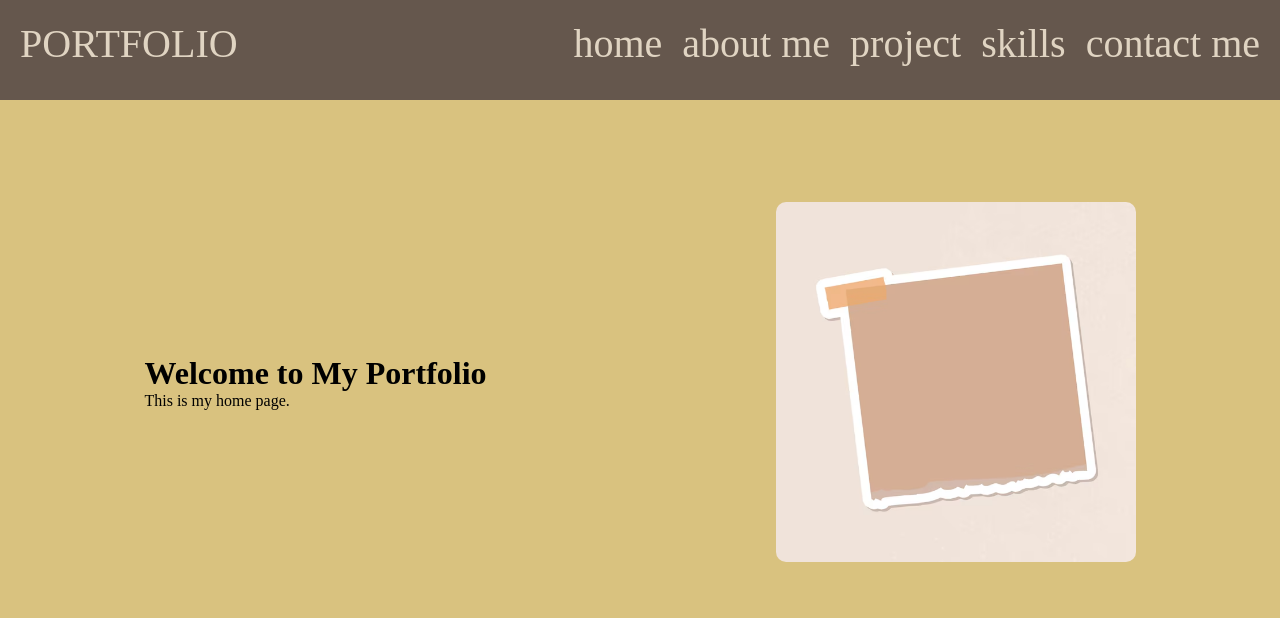
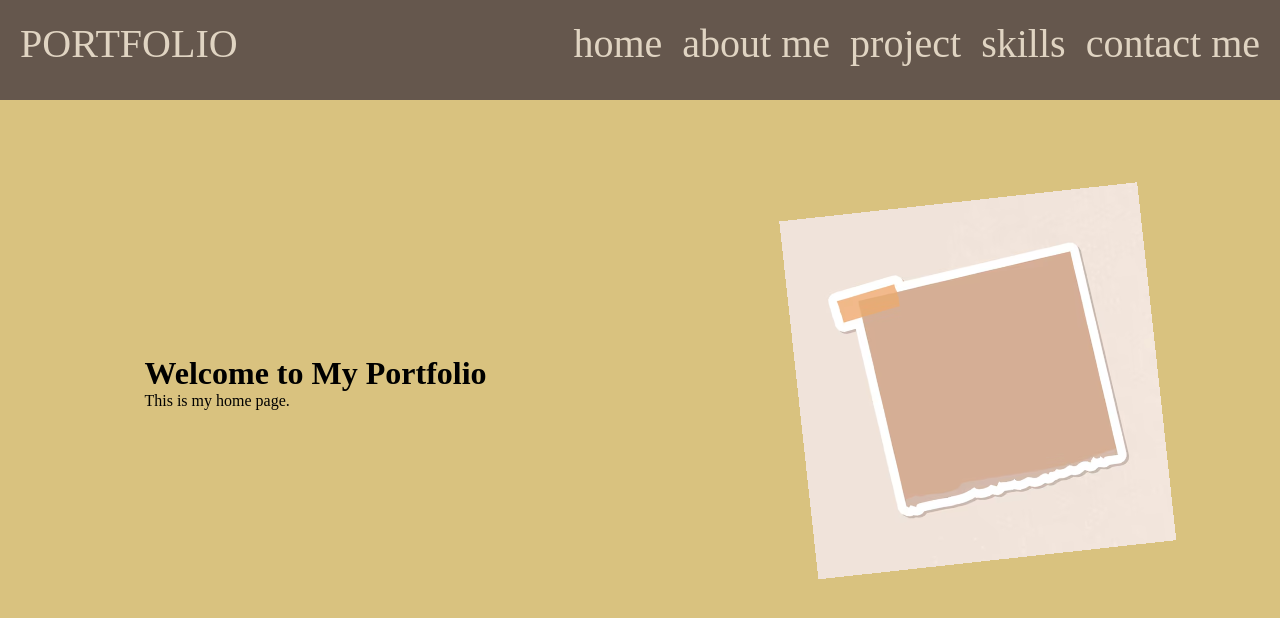
Before and after one commit to MeenakshiAM/portfolio, a React (Vite) app in the folder my-portfolio/: page / in a window 1280 px wide. Shown: the top 618 px of the page. Built offline with nearby package versions, Linux system fonts and the light colour scheme.

Commit message:
animation added

```diff
--- a/my-portfolio/src/index.css
+++ b/my-portfolio/src/index.css
@@ -42,10 +42,19 @@ body {
 }
 
 .profile {
-  width: 100%;
+  width: 90%;
   max-width: 360px;
   height: auto;
-  border-radius: 10px;
+  animation: swing ease-out 4s infinite alternate;
+  transform-origin: center -20px;
+}
+@keyframes swing {
+  0% {
+    transform: rotate(10deg);
+  }
+  100% {
+    transform: rotate(-10deg);
+  }
 }
 
 @media (max-width: 768px) {
```
